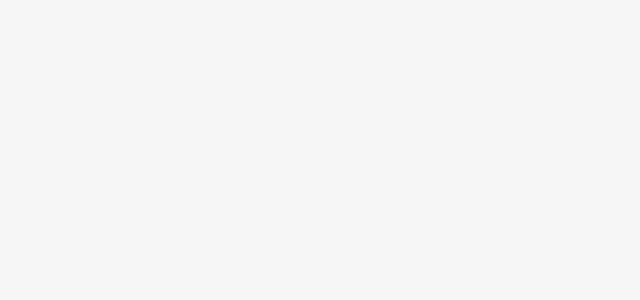
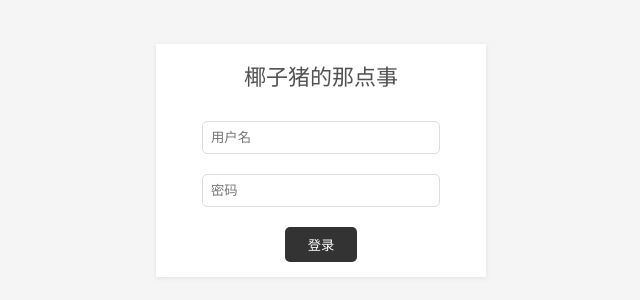
Before and after one commit to MountainWindGit/NewBlog, a React (Create React App) app: page /admin in a window 1280 px wide. Shown: the part 240-540 px from the top of the page, without its empty margins (319-959 px from the left). Built offline with nearby package versions, Linux system fonts and the light colour scheme.

Commit message:
登录页 404页

```diff
--- a/package.json
+++ b/package.json
@@ -4,6 +4,7 @@
   "private": true,
   "dependencies": {
     "bundle-loader": "^0.5.6",
+    "prop-types": "^15.6.1",
     "react": "^16.3.2",
     "react-dom": "^16.3.2",
     "react-motion": "^0.5.2",
--- /dev/null
+++ b/src/404/index.js
@@ -0,0 +1,5 @@
+import React from 'react';
+
+export default () => (
+    <h1 className="not-found">404</h1>
+)
--- a/src/App.js
+++ b/src/App.js
@@ -1,19 +1,27 @@
 import React from 'react';
-import {Route} from 'react-router-dom';
+import {BrowserRouter, Switch, Route} from 'react-router-dom';
 
 import HomePage from './home/';
 import About from './person/';
 import {views as Blog} from './list/';
 import Details from './info/';
+import {views as Login} from './login/';
+import Backstage from './backstage/';
+import NotFound from './404/';
 
 const App = () => {
     return (
-        <React.Fragment>
-            <Route exact path='/' component={HomePage} />
-            <Route path='/about' component={About} />
-            <Route path='/blog' component={Blog} />
-            <Route path='/article/:id' component={Details} />
-        </React.Fragment>
+        <BrowserRouter>
+            <Switch>
+                <Route exact path='/' component={HomePage} />
+                <Route path='/about' component={About} />
+                <Route path='/blog' component={Blog} />
+                <Route path='/article/:id' component={Details} />
+                <Route path='/admin' component={Login} />
+                <Route path='/backstage' component={Backstage} />
+                <Route component={NotFound} />
+            </Switch>
+        </BrowserRouter>
     )
 }
 
--- /dev/null
+++ b/src/backstage/index.js
@@ -0,0 +1,13 @@
+import React from 'react';
+//路由重定向
+import {Redirect} from 'react-router-dom';
+
+export default () => {
+    if(!sessionStorage.isLogin){
+        return (
+            <Redirect to='/admin' />
+        )
+    }else{
+        return (<h1>这是后台管理</h1>)
+    }
+}
--- a/src/index.css
+++ b/src/index.css
@@ -46,3 +46,50 @@ body{
 .clearfix{
     zoom:1;
 }
+
+/*登录页*/
+.login-flex {
+    display: flex;
+    align-items: center;
+    justify-content: center;
+    height: 100vh;
+}
+.login-flex .login-box {
+    width: 300px;
+    background-color: #fff;
+    padding: 15px;
+    box-shadow: 0 1px 4px rgba(220,220,220,.75);
+    text-align: center;
+}
+.login-box .title{
+    text-align: center;
+    font-size: 22px;
+    font-weight: normal;
+    color: #525252;
+    margin-bottom: 30px;
+}
+.login-box input{
+    width: 220px;
+    border-radius: 5px;
+    border: 1px solid #dddddd;
+    padding: 8px;
+    margin-bottom: 20px;
+}
+.login-box .submit {
+    border-radius: 5px;
+    border: 0;
+    padding: 8px 23px;
+    background-color: #333;
+    color: #fff;
+    cursor: pointer;
+}
+.login-box .submit:hover{
+    background-color: #3e3e3e;
+}
+/*404*/
+.not-found{
+    text-align: center;
+    line-height: 100vh;
+    font-size: 20vh;
+    color: #dadada;
+}
--- a/src/index.js
+++ b/src/index.js
@@ -6,16 +6,12 @@ import store from './store';
 
 import App from './App';
 import './index.css';
-import {BrowserRouter, Switch} from 'react-router-dom';
+
 import registerServiceWorker from './registerServiceWorker';
 
 ReactDOM.render(
     <Provider store={store}>
-        <BrowserRouter>
-            <Switch>
-                <App />
-            </Switch>
-        </BrowserRouter>
+        <App />
     </Provider>
 , document.getElementById('root'));
 registerServiceWorker();
--- /dev/null
+++ b/src/login/index.js
@@ -0,0 +1,3 @@
+import views from './login';
+
+export {views};
--- /dev/null
+++ b/src/login/login.js
@@ -0,0 +1,69 @@
+import React from 'react';
+//异步请求后，路由跳转
+import PropTypes from 'prop-types';
+import { Redirect } from 'react-router-dom';
+
+class Login extends React.Component {
+    constructor(props){
+        super(props);
+        this.handleSubmit = this.handleSubmit.bind(this);
+    }
+    //设置
+    static contextTypes = {
+        router: PropTypes.object.isRequired
+    }
+    handleSubmit(e){
+        e.preventDefault();
+        //获取用户名和密码
+        let data = {
+            username: this.refs.user.value,
+            password: this.refs.pass.value
+        }
+        fetch('/admin',{
+            method: 'POST',
+            //设置数据传输形式
+            headers: {
+                'Content-Type': 'application/x-www-form-urlencoded'
+            },
+            //数据体
+            body: `username=${data.username}&password=${data.password}`
+        }).then(res => {
+            if(res.status !== 200){
+                throw new Error('提交异常');
+            }
+            res.json().then(resJson => {
+                //登录成功跳转后台管理页面
+                if(resJson.isLogin === 'ok'){
+                    sessionStorage.setItem('isLogin',true);
+                    this.context.router.history.push('/backstage');
+                }
+            })
+        })
+    }
+    render(){
+        //假如已登录则直接跳转管理页面
+        if(sessionStorage.isLogin){
+            return (
+                <Redirect to='/backstage' />
+            )
+        }
+        return (
+            <div className="login-flex">
+                <div className="login-box">
+                    <h3 className="title">椰子猪的那点事</h3>
+                    <form onSubmit={this.handleSubmit}>
+                        <div className="username">
+                            <input type="text" name="username" placeholder="用户名" ref="user"/>
+                        </div>
+                        <div className="password">
+                            <input type="password" name="password" placeholder="密码" ref="pass"/>
+                        </div>
+                        <button type="submit" className="submit">登录</button>
+                    </form>
+                </div>
+            </div>
+        )
+    }
+}
+
+export default Login;
```
Also changed, not shown: src/login/actionTypes.js (added), src/login/actions.js (added).
